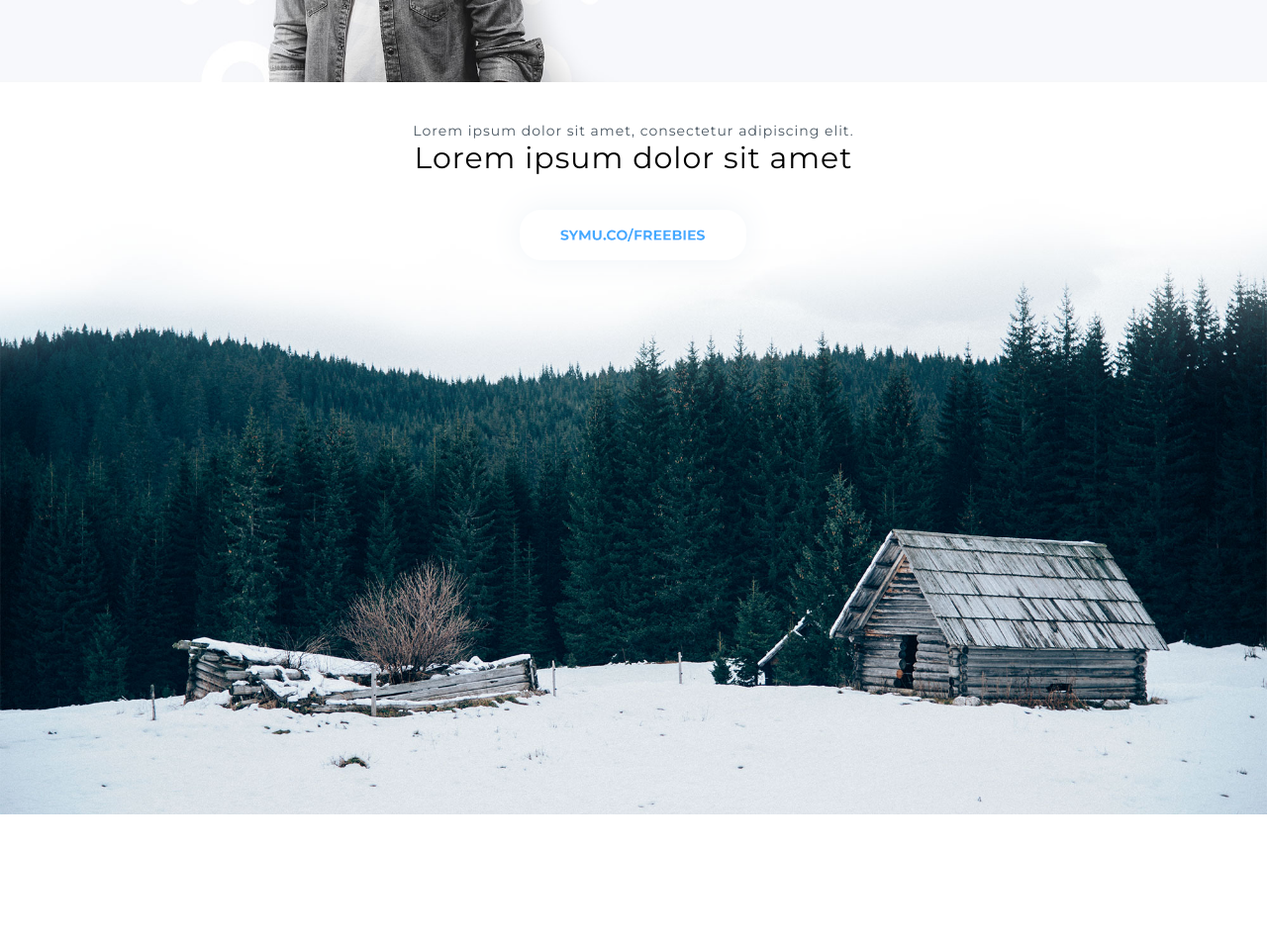
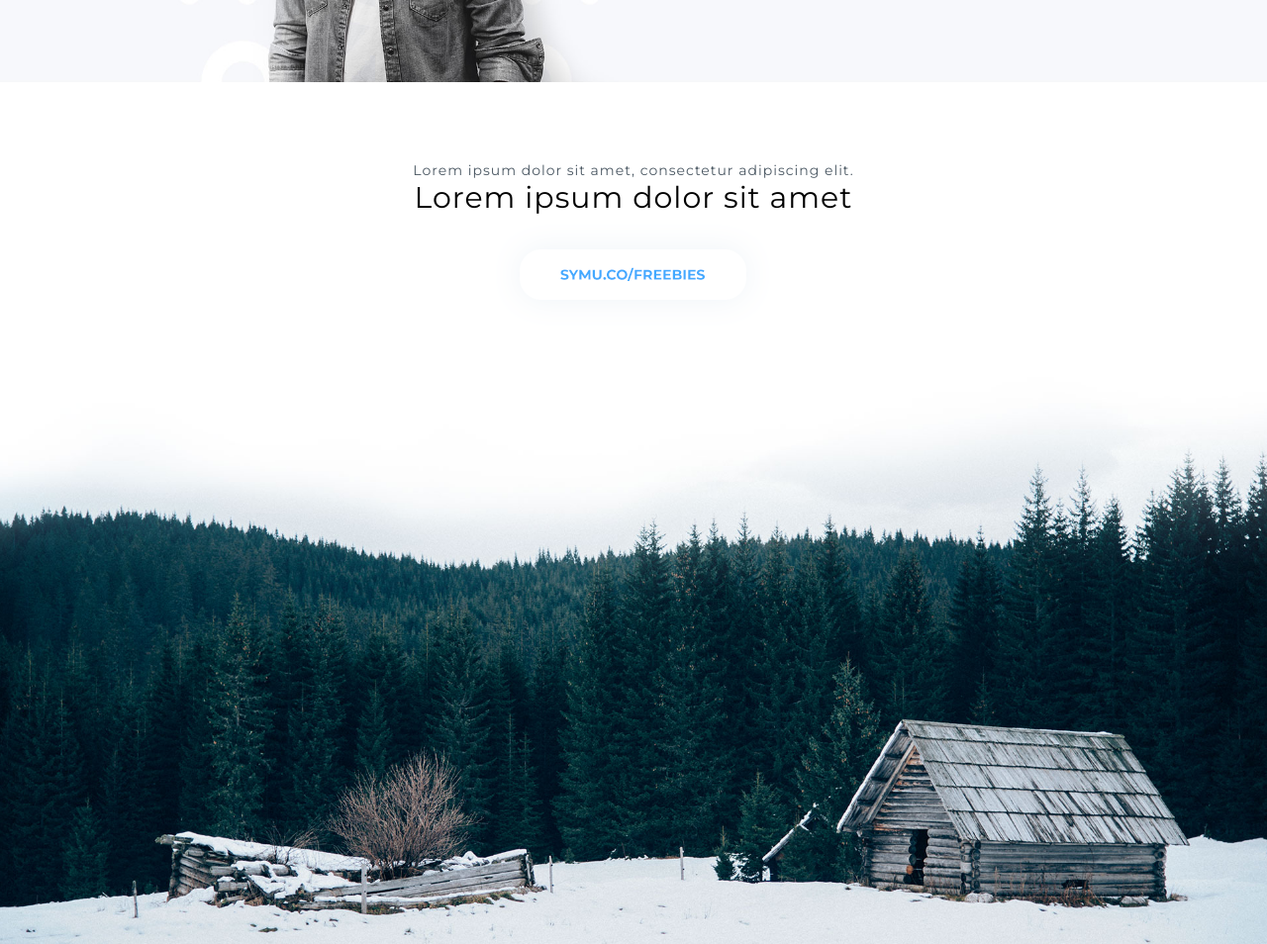
Before and after one commit to nhelxd123/375-Hours-Project, a plain HTML site: page index.html in a window 1280 px wide. Shown: the part 3680-4634 px from the top of the page at 99% size. Before the commit the page ends 4503 px from the top, so only its background shows below. Drawn offline with Linux system fonts and the light colour scheme.

Commit message:
#8 Footer Page [Update]

```diff
--- a/css/style.css
+++ b/css/style.css
@@ -323,14 +323,16 @@ h3 {
   letter-spacing: 1px;
 }
 
+/* Footer Page */
 #footerpage {
   background: url('../img/bgfooter.jpg') center;
   background-size: cover;
-  height: 700px;
+  height: 1000px;
   text-align: center;
-  margin-top: 40px;
+  margin-top: 80px;
 }
 
+/* Paragraph */
 .toptext {
   font-family: 'Montserrat', sans-serif;
   font-weight: 300;
@@ -339,6 +341,7 @@ h3 {
   color: #4b5863;
 }
 
+/* Paragraph */
 .maintext {
   font-family: 'Montserrat', sans-serif;
   font-weight: 300;
```
